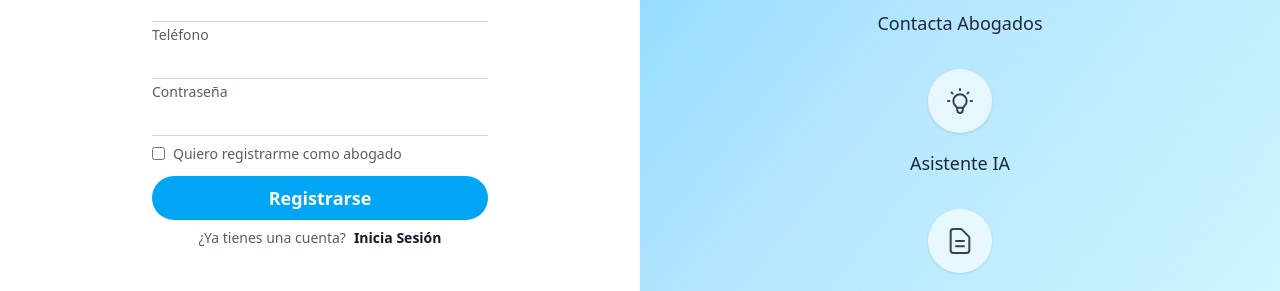
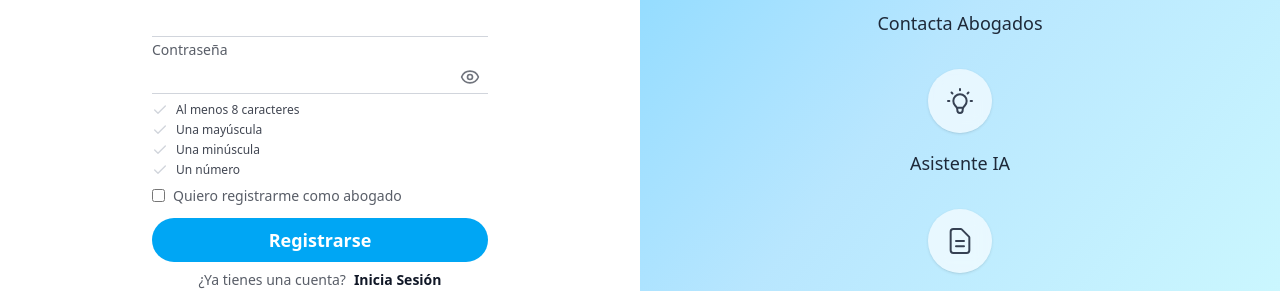
Before and after one commit to rouuhehe/upsi, a React (Vite) app: page /auth/register in a window 1280 px wide. Shown: the part 369-660 px from the top of the page. Built offline with nearby package versions, Linux system fonts and the light colour scheme; no server answers; what @zodios/core would draw is missing.

Commit message:
contaseña

```diff
--- a/src/auth/components/UserRegisterForm.tsx
+++ b/src/auth/components/UserRegisterForm.tsx
@@ -8,6 +8,7 @@ import { useMutation } from "@tanstack/react-query";
 import clsx from "clsx";
 import { useState } from "react";
 import LawyerRegisterForm from "./LawyerRegisterForm";
+import { Check, Eye, EyeOff } from "lucide-react";
 
 export default function UserRegisterForm() {
   const navigate = useNavigate();
@@ -16,6 +17,8 @@ export default function UserRegisterForm() {
   const [formData, setFormdata] = useState<RegisterRequest | null>(null);
   const [isLawyer, setIsLawyer] = useState(false);
   const [showLawyerForm, setShowLawyerForm] = useState(false);
+  const [showPassword, setShowPassword] = useState(false);
+  const [passwordValue, setPasswordValue] = useState("");
 
   const {
     register,
@@ -128,17 +131,55 @@ export default function UserRegisterForm() {
                 <label className="text-sm text-[var(--c-text)]/70">
                   Contraseña
                 </label>
+                <div>
+                  <div className="relative">
                     <input
-                  type="password"
+                      type={showPassword ? "text" : "password"}
                       {...register("password")}
-                  className="text-[var(--c-text)] w-full border-b border-gray-300 focus:border-sky-500 outline-none p-1"
+                      value={passwordValue}
+                      onChange={(e) => {
+                        setPasswordValue(e.target.value);
+                        register("password").onChange(e);
+                      }}
+                      className="text-[var(--c-text)] w-full border-b border-gray-300 focus:border-sky-500 outline-none p-1 pr-10"
                       disabled={mutation.isPending}
                     />
+
+                    <button
+                      type="button"
+                      onClick={() => setShowPassword(!showPassword)}
+                      className="absolute right-2 top-1/2 -translate-y-1/2 text-[var(--c-text)]/60 hover:text-[var(--c-text)] transition"
+                    >
+                      {showPassword ? <EyeOff className="w-5 h-5" /> : <Eye className="w-5 h-5" />}
+                    </button>
+                  </div>
+
                   {errors.password && (
                     <p className="text-red-500/80 text-xs">
                       {errors.password.message}
                     </p>
                   )}
+
+                  <ul className="mt-2 text-xs text-[var(--c-text)]/80 pl-0 space-y-1">
+                    <li className="flex items-center gap-2">
+                      <Check className={passwordValue.length >= 8 ? "w-4 h-4 text-sky-400" : "w-4 h-4 text-gray-300"} />
+                      Al menos 8 caracteres
+                    </li>
+                    <li className="flex items-center gap-2">
+                      <Check className={/[A-Z]/.test(passwordValue) ? "w-4 h-4 text-sky-400" : "w-4 h-4 text-gray-300"} />
+                      Una mayúscula
+                    </li>
+                    <li className="flex items-center gap-2">
+                      <Check className={/[a-z]/.test(passwordValue) ? "w-4 h-4 text-sky-400" : "w-4 h-4 text-gray-300"} />
+                      Una minúscula
+                    </li>
+                    <li className="flex items-center gap-2">
+                      <Check className={/\d/.test(passwordValue) ? "w-4 h-4 text-sky-400" : "w-4 h-4 text-gray-300"} />
+                      Un número
+                    </li>
+                  </ul>
+
+                </div>
               </div>
               {mutation.isError && (
                 <p className="text-red-500/80 text-xs max-w-[200px]">
```
Lines whose indentation alone changed are shown as unchanged.
